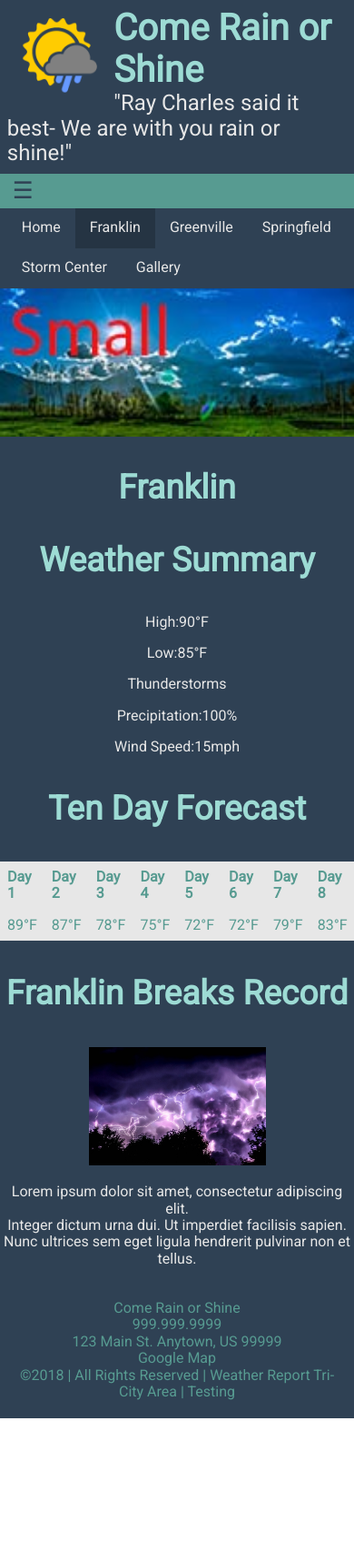
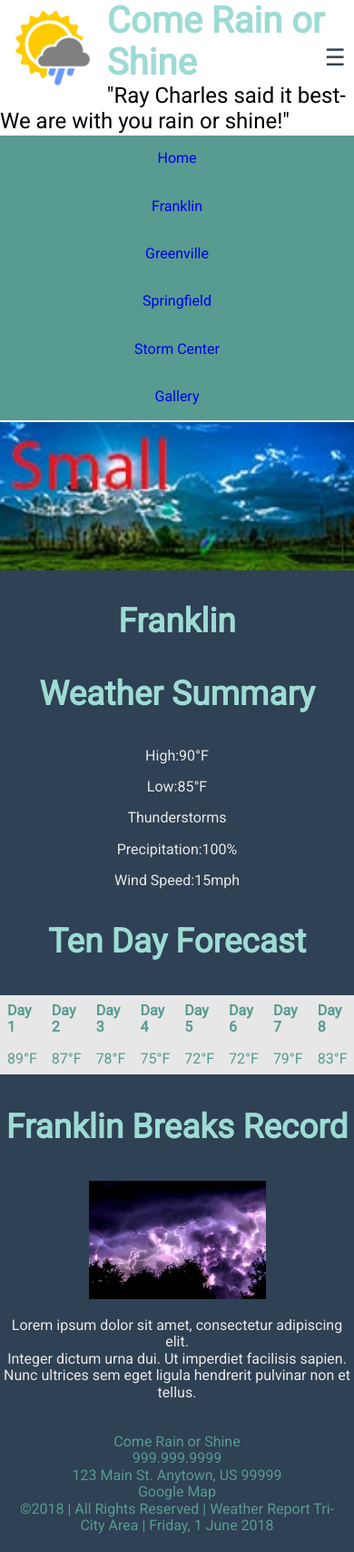
Before and after one commit to catstabio/catstabio.github.io, a plain HTML site: page assignments/lesson-6/franklin-6.html in a window 390 px wide. Shown: the whole page at 91% size. Before the commit the page ends 1559 px from the top, so only its background shows below. Drawn offline with Linux system fonts and the light colour scheme.

Commit message:
medium & main

```diff
--- a/assignments/lesson-6/css/main-6.css
+++ b/assignments/lesson-6/css/main-6.css
@@ -1,7 +1,5 @@
-/* Delete these CSS comments after reading. */
-/* This main css file contains the default rules and is geared toward the small/phone view */
 
-* { box-sizing: border-box;}  /* This wildcard applies to all elements ensuring a box layout model */
+{ box-sizing: border-box;}
 
 body {
   font-size: 16px;
@@ -9,7 +7,7 @@ body {
     font-family: 'Roboto', sans-serif;
 }
 
-header, nav, main, footer { /* the comma between the selectors means apply the following CSS declarations to all of the listed elements */
+header, nav, main, footer
   max-width: ______; /* Declare the maximum width and other main element rules to limit the stretch on larger/wider views */
 }
 
@@ -36,7 +34,10 @@ nav {
     background-color:#579b91;
 }
 nav button {
-    margin: .2rem 2%;
+    display: block;
+    position: absolute;
+    top: 3rem;
+    right: .2rem;
     background-color: transparent;
     border: none;
     font-size: 1.6rem;
@@ -48,24 +49,27 @@ nav ul {
     padding:0;
 }
 nav ul li {
-    display:inline;
-}
-nav ul li a {
-    display: block;
-    color:#e7e7e7;
-    padding: .8rem 2%;
-    text-decoration: none;
-    border-top: 1px solid rgba(0,0,0,0.25)
-}
-nav ul li.active a {
-    background-color: rgba(0,0,0,0.2);
-}
-nav ul li a:hover {
-    background-color: rgba(0,0,0,0.25);
+    display:none;
 }
 
-nav ul.hid {
-    display: none;
+@media only screen and (max-width:37.5em){
+
+    #primaryNav.hide {
+        position: relative;
+    }
+    #primaryNav.hide li {
+        background-color: #579b91;
+        display: block;
+        width: 100%; margin: 2px 0;
+    }
+
+    #primaryNav.hide li a {
+        padding: 1rem;
+        text-align: center;
+        display: block;
+        text-decoration: none;
+    }
+
 }
 
 main {
--- a/assignments/lesson-6/css/medium-6.css
+++ b/assignments/lesson-6/css/medium-6.css
@@ -1,22 +1,36 @@
 @media only screen and (min-width:37.5em) {
 
-    /* Only CSS write declarations that need to be changed. Do not duplicated declarations that are already established in the main.css */
-
-    nav button { display:none; }  /* hamburger button does not need to be shown in the medium on up views */
+    nav button { display:none; }
 
     section.forecast { ______ }  /* show the 10-day forecast with the medium view and up */
 
-  }
-nav ul{
-    margin-left:2%;
+    header, nav {
+        margin: 0 auto;
+        max-width: 600px;
+    }
+    h1 {
+        text-align: center;
+    }
+    #primaryNav {background-color: #579b91;}
+
+    #primaryNav li {
+        display: inline-block;
+        margin-left: .25rem;
+    }
+
+    #primaryNav a {
+        display: block;
+        color: #e7e7e7;
+        padding: .5rem;
+        text-align: center;
+        text-decoration: : none;
+    }
+
+    #primaryNav a:hover {
+        color: #9ddbd4;
+        background-color: #2f4154;
+    }
+
+
+
 }
-
-nav ul li {
-    float: left;
-}
-
-nav ul li a{
-    border: none;
-    border-right: 1px solid rgba (0,0,0,0.3);
-    padding: .8rem 1rem;
-}
--- a/assignments/lesson-6/franklin-6.html
+++ b/assignments/lesson-6/franklin-6.html
@@ -121,10 +121,8 @@
     </section>
   </footer>
 
-    <script src="currentdate.js" type="text/javascript"></script>
-    <script type="text/javascript">
-        date();
-    </script>
+    <script src="scripts/currentdate.js" type="text/javascript"></script>
+
 
     <script src="scripts/hamburger.js" type="text/javascript"></script>
 
--- a/assignments/lesson-6/scripts/currentdate.js
+++ b/assignments/lesson-6/scripts/currentdate.js
@@ -1,3 +1,11 @@
-function date() {
-    document.getElementById('mydate').innerHTML="currentdate";
-}
+var weekday = ["Sunday", "Monday", "Tuesday", "Wednesday", "Thursday", "Friday",
+              "Saturday", "Sunday"];
+var months = ["January", "February", "March", "April", "May", "June", "July", "August",
+            "September", "October", "November", "December"];
+var n = new Date();
+var y = n.getFullYear();
+var m = n.getMonth();
+var d = n.getDate();
+var day = n.getDay();
+
+document.getElementById("currentdate").innerHTML = weekday[day] + "," + " " + d + " " + months[m] + " " + y;
```
